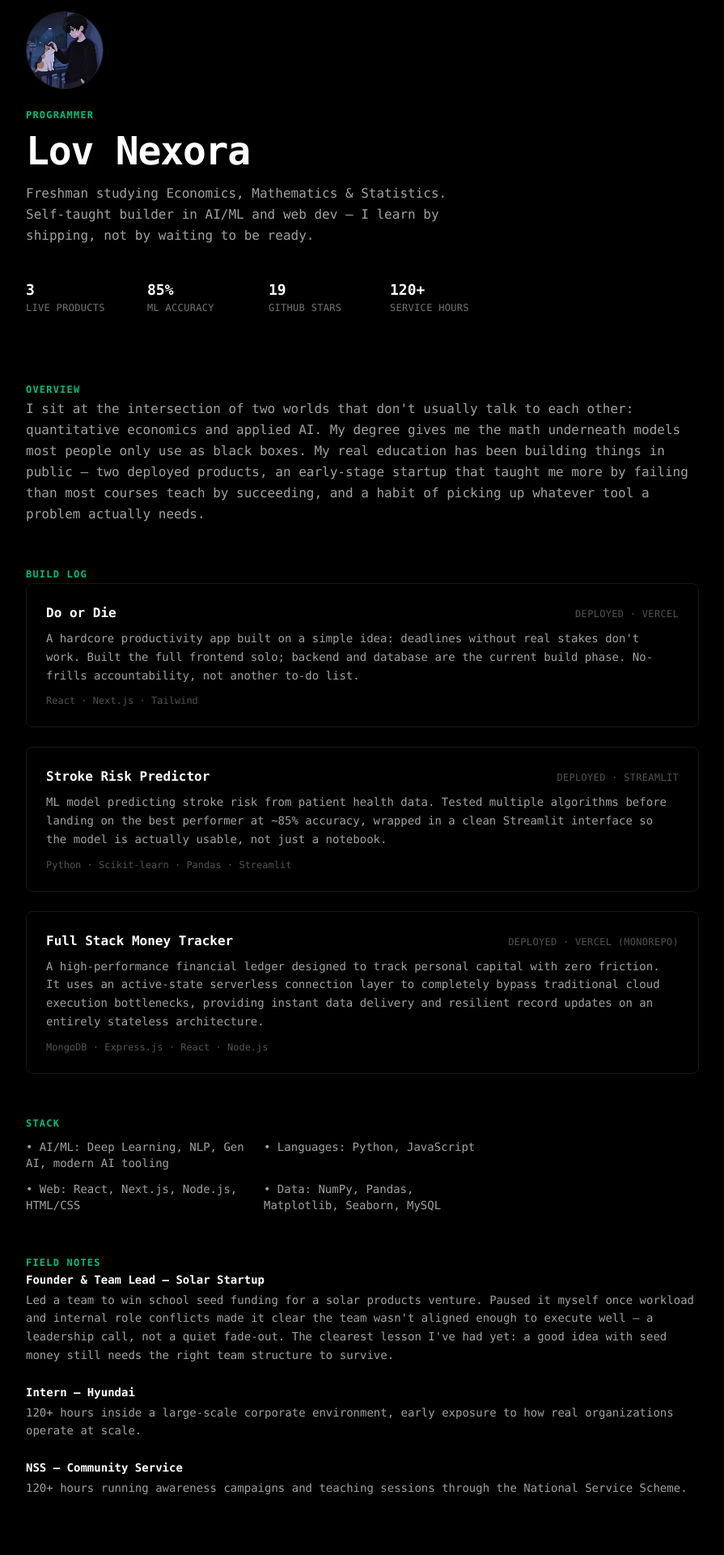
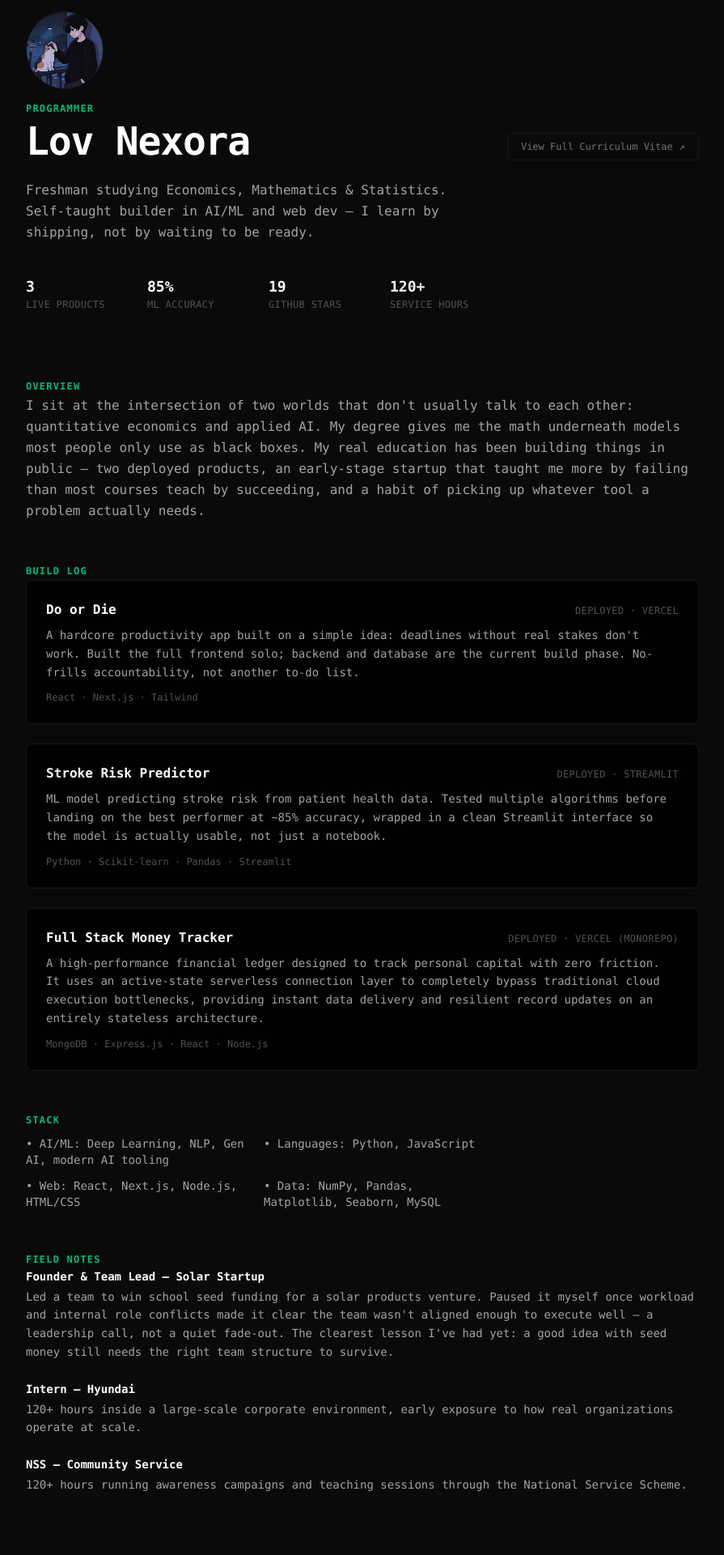
Before and after one commit to lovnexora/lovnexora, a Next.js app: page /cv in a window 1280 px wide. Shown: the part 180-2100 px from the top of the page at 81% size, without its empty margins (192-1087 px from the left). Built offline with nearby package versions, Linux system fonts and the light colour scheme.

Commit message:
added lot of things to it

```diff
--- a/app/cv/page.tsx
+++ b/app/cv/page.tsx
@@ -1,57 +1,129 @@
-
 import { TalkToMeButton } from '@/components/TalkToMe';
 import Link from 'next/link';
 
+// =========================================================================
+// CONFIGURATION MATRIX: EDIT THIS AREA ONLY TO UPDATE YOUR PROFILE DATA
+// =========================================================================
+const PROFILE_DATA = {
+  name: "Lov Nexora",
+  title: "Programmer",
+  photoUrl: "/lov_photo.jpg",
+  resumePdfUrl: "/lov_nexora_resume.pdf", // Place your resume PDF inside the 'public/' directory
+  status: "building",
+  tagline: "Freshman studying Economics, Mathematics & Statistics. Self-taught builder in AI/ML and web dev — I learn by shipping, not by waiting to be ready.",
+
+  metrics: [
+    { label: "Live products", value: "3" },
+    { label: "ML accuracy", value: "85%" },
+    { label: "GitHub stars", value: "19" },
+    { label: "Service hours", value: "120+" }
+  ],
+
+  overview: "I sit at the intersection of two worlds that don't usually talk to each other: quantitative economics and applied AI. My degree gives me the math underneath models most people only use as black boxes. My real education has been building things in public — two deployed products, an early-stage startup that taught me more by failing than most courses teach by succeeding, and a habit of picking up whatever tool a problem actually needs.",
+
+  stack: [
+    "AI/ML: Deep Learning, NLP, Gen AI, modern AI tooling",
+    "Languages: Python, JavaScript",
+    "Web: React, Next.js, Node.js, HTML/CSS",
+    "Data: NumPy, Pandas, Matplotlib, Seaborn, MySQL"
+  ],
+
+  buildLogs: [
+    {
+      title: "Do or Die",
+      platform: "Deployed · Vercel",
+      description: "A hardcore productivity app built on a simple idea: deadlines without real stakes don't work. Built the full frontend solo; backend and database are the current build phase. No-frills accountability, not another to-do list.",
+      tools: "React · Next.js · Tailwind"
+    },
+    {
+      title: "Stroke Risk Predictor",
+      platform: "Deployed · Streamlit",
+      description: "ML model predicting stroke risk from patient health data. Tested multiple algorithms before landing on the best performer at ~85% accuracy, wrapped in a clean Streamlit interface so the model is actually usable, not just a notebook.",
+      tools: "Python · Scikit-learn · Pandas · Streamlit"
+    },
+    {
+      title: "Full Stack Money Tracker",
+      platform: "Deployed · Vercel (monorepo)",
+      description: "A high-performance financial ledger designed to track personal capital with zero friction. It uses an active-state serverless connection layer to completely bypass traditional cloud execution bottlenecks, providing instant data delivery and resilient record updates on an entirely stateless architecture.",
+      tools: "MongoDB · Express.js · React · Node.js"
+    }
+  ],
+
+  fieldNotes: [
+    {
+      role: "Founder & Team Lead — Solar Startup",
+      description: "Led a team to win school seed funding for a solar products venture. Paused it myself once workload and internal role conflicts made it clear the team wasn't aligned enough to execute well — a leadership call, not a quiet fade-out. The clearest lesson I've had yet: a good idea with seed money still needs the right team structure to survive."
+    },
+    {
+      role: "Intern — Hyundai",
+      description: "120+ hours inside a large-scale corporate environment, early exposure to how real organizations operate at scale."
+    },
+    {
+      role: "NSS — Community Service",
+      description: "120+ hours running awareness campaigns and teaching sessions through the National Service Scheme."
+    }
+  ]
+};
+
+// =========================================================================
+// RUNTIME ARCHITECTURE LAYER (Do not modify unless changing structure)
+// =========================================================================
 export default function ProfileCV() {
   return (
-    <main className="max-w-4xl mx-auto px-8 py-24 min-h-screen flex flex-col justify-between font-mono selection:bg-neutral-800">
+    <main className="max-w-4xl mx-auto px-8 py-24 min-h-screen flex flex-col justify-between font-mono selection:bg-neutral-800 custom-main-layout">
       <div>
         {/* TOP NAVIGATION */}
         <div className="mb-16 flex items-center justify-between">
-          <Link href="/" className="text-xs text-neutral-600 hover:text-white transition-colors">
+          <Link href="/" className="text-xs custom-muted hover:text-emerald-500 transition-colors">
             ← Back to Index
           </Link>
-          <span className="text-xs text-neutral-600">status: building</span>
+          <span className="text-xs custom-muted">status: {PROFILE_DATA.status}</span>
           <TalkToMeButton />
         </div>
 
         {/* HERO SECTION */}
         <section className="mb-20">
-          <div className="mb-6">
+          <div className="flex flex-col md:flex-row md:items-end justify-between gap-6 mb-6">
+            <div>
               <img
-              src="/lov_photo.jpg"
-              alt="Lov Nexora"
-              className="w-24 h-24 rounded-full object-cover border border-neutral-800"
+                src={PROFILE_DATA.photoUrl}
+                alt={PROFILE_DATA.name}
+                className="w-24 h-24 rounded-full object-cover border custom-card mb-4"
               />
+              <div className="text-xs text-emerald-500 font-bold tracking-widest uppercase mb-2">
+                {PROFILE_DATA.title}
               </div>
-          <div className="text-xs text-emerald-500 font-bold tracking-widest uppercase mb-3">
-            Programmer
+              <h1 className="text-4xl md:text-5xl font-bold tracking-tight custom-header">
+                {PROFILE_DATA.name}
+              </h1>
             </div>
-          <h1 className="text-4xl md:text-5xl font-bold text-white tracking-tight mb-4">
-            Lov Nexora
-          </h1>
-          <p className="text-neutral-400 text-base leading-relaxed max-w-xl">
-            Freshman studying Economics, Mathematics &amp; Statistics. Self-taught builder
-            in AI/ML and web dev — I learn by shipping, not by waiting to be ready.
+
+            {/* ADVANCED RESUME DOWNLOAD ENGINE */}
+            <div>
+              <a
+                href={PROFILE_DATA.resumePdfUrl}
+                target="_blank"
+                rel="noopener noreferrer"
+                className="inline-flex items-center text-xs border px-4 py-2 rounded transition-all custom-pill hover:border-emerald-500 hover:text-emerald-500 group"
+              >
+                <span>View Full Curriculum Vitae</span>
+                <span className="ml-2 transform group-hover:translate-x-0.5 transition-transform">↗</span>
+              </a>
+            </div>
+          </div>
+
+          <p className="text-base leading-relaxed max-w-xl custom-main-layout">
+            {PROFILE_DATA.tagline}
           </p>
 
+          {/* DYNAMIC METRICS GENERATOR */}
           <div className="grid grid-cols-2 md:grid-cols-4 gap-6 mt-10 max-w-xl text-sm">
-            <div>
-              <div className="text-white font-bold text-lg">3</div>
-              <div className="text-neutral-500 text-xs uppercase tracking-wide">Live products</div>
+            {PROFILE_DATA.metrics.map((metric, idx) => (
+              <div key={idx}>
+                <div className="font-bold text-lg custom-header">{metric.value}</div>
+                <div className="custom-muted text-xs uppercase tracking-wide">{metric.label}</div>
               </div>
-            <div>
-              <div className="text-white font-bold text-lg">85%</div>
-              <div className="text-neutral-500 text-xs uppercase tracking-wide">ML accuracy</div>
-            </div>
-            <div>
-              <div className="text-white font-bold text-lg">19</div>
-              <div className="text-neutral-500 text-xs uppercase tracking-wide">GitHub stars</div>
-            </div>
-            <div>
-              <div className="text-white font-bold text-lg">120+</div>
-              <div className="text-neutral-500 text-xs uppercase tracking-wide">Service hours</div>
-            </div>
+            ))}
           </div>
         </section>
 
@@ -60,13 +132,8 @@ export default function ProfileCV() {
           {/* OVERVIEW */}
           <div className="space-y-2">
             <span className="text-xs text-emerald-500 font-bold tracking-widest uppercase">Overview</span>
-            <p className="text-neutral-400 leading-relaxed">
-              I sit at the intersection of two worlds that don't usually talk to each other:
-              quantitative economics and applied AI. My degree gives me the math underneath
-              models most people only use as black boxes. My real education has been building
-              things in public — two deployed products, an early-stage startup that taught me
-              more by failing than most courses teach by succeeding, and a habit of picking
-              up whatever tool a problem actually needs.
+            <p className="leading-relaxed custom-main-layout">
+              {PROFILE_DATA.overview}
             </p>
           </div>
 
@@ -74,55 +141,27 @@ export default function ProfileCV() {
           <div className="space-y-6">
             <span className="text-xs text-emerald-500 font-bold tracking-widest uppercase">Build Log</span>
 
-            {/* Project 1 */}
-            <div className="border border-neutral-900 rounded-lg p-6 space-y-2">
+            {PROFILE_DATA.buildLogs.map((log, idx) => (
+              <div key={idx} className="border rounded-lg p-6 space-y-2 custom-card">
                 <div className="flex items-baseline justify-between flex-wrap gap-2">
-                <h3 className="text-white font-bold">Do or Die</h3>
-                <span className="text-xs text-neutral-600 uppercase tracking-wide">Deployed · Vercel</span>
+                  <h3 className="font-bold custom-header">{log.title}</h3>
+                  <span className="text-xs uppercase tracking-wide custom-muted">{log.platform}</span>
                 </div>
-              <p className="text-neutral-400 text-sm leading-relaxed">
-                A hardcore productivity app built on a simple idea: deadlines without real
-                stakes don't work. Built the full frontend solo; backend and database are the
-                current build phase. No-frills accountability, not another to-do list.
+                <p className="text-sm leading-relaxed custom-main-layout">
+                  {log.description}
                 </p>
-              <div className="text-xs text-neutral-600 pt-1">React · Next.js · Tailwind</div>
+                <div className="text-xs pt-1 custom-muted">{log.tools}</div>
               </div>
-
-            {/* Project 2 */}
-            <div className="border border-neutral-900 rounded-lg p-6 space-y-2">
-              <div className="flex items-baseline justify-between flex-wrap gap-2">
-                <h3 className="text-white font-bold">Stroke Risk Predictor</h3>
-                <span className="text-xs text-neutral-600 uppercase tracking-wide">Deployed · Streamlit</span>
-              </div>
-              <p className="text-neutral-400 text-sm leading-relaxed">
-                ML model predicting stroke risk from patient health data. Tested multiple
-                algorithms before landing on the best performer at ~85% accuracy, wrapped in
-                a clean Streamlit interface so the model is actually usable, not just a notebook.
-              </p>
-              <div className="text-xs text-neutral-600 pt-1">Python · Scikit-learn · Pandas · Streamlit</div>
-            </div>
-
-            {/* Project 3 */}
-            <div className="border border-neutral-900 rounded-lg p-6 space-y-2">
-              <div className="flex items-baseline justify-between flex-wrap gap-2">
-                <h3 className="text-white font-bold">Full Stack Money Tracker</h3>
-                <span className="text-xs text-neutral-600 uppercase tracking-wide">Deployed · Vercel (monorepo)</span>
-              </div>
-              <p className="text-neutral-400 text-sm leading-relaxed">
-                A high-performance financial ledger designed to track personal capital with zero friction. It uses an active-state serverless connection layer to completely bypass traditional cloud execution bottlenecks, providing instant data delivery and resilient record updates on an entirely stateless architecture.
-              </p>
-              <div className="text-xs text-neutral-600 pt-1">MongoDB · Express.js · React · Node.js</div>
-            </div>
+            ))}
           </div>
 
           {/* STACK */}
           <div className="space-y-2">
             <span className="text-xs text-emerald-500 font-bold tracking-widest uppercase">Stack</span>
-            <div className="grid grid-cols-1 md:grid-cols-2 gap-3 text-neutral-400 max-w-xl pt-2 text-sm">
-              <div>• AI/ML: Deep Learning, NLP, Gen AI, modern AI tooling</div>
-              <div>• Languages: Python, JavaScript</div>
-              <div>• Web: React, Next.js, Node.js, HTML/CSS</div>
-              <div>• Data: NumPy, Pandas, Matplotlib, Seaborn, MySQL</div>
+            <div className="grid grid-cols-1 md:grid-cols-2 gap-3 max-w-xl pt-2 text-sm custom-main-layout">
+              {PROFILE_DATA.stack.map((item, idx) => (
+                <div key={idx}>• {item}</div>
+              ))}
             </div>
           </div>
 
@@ -130,40 +169,20 @@ export default function ProfileCV() {
           <div className="space-y-6">
             <span className="text-xs text-emerald-500 font-bold tracking-widest uppercase">Field Notes</span>
 
-            <div className="space-y-1">
-              <div className="flex items-baseline justify-between flex-wrap gap-2">
-                <h3 className="text-white font-bold text-sm">Founder &amp; Team Lead — Solar Startup</h3>
-              </div>
-              <p className="text-neutral-400 text-sm leading-relaxed">
-                Led a team to win school seed funding for a solar products venture. Paused it
-                myself once workload and internal role conflicts made it clear the team
-                wasn't aligned enough to execute well — a leadership call, not a quiet fade-out.
-                The clearest lesson I've had yet: a good idea with seed money still needs the
-                right team structure to survive.
+            {PROFILE_DATA.fieldNotes.map((note, idx) => (
+              <div key={idx} className="space-y-1">
+                <h3 className="font-bold text-sm custom-header">{note.role}</h3>
+                <p className="text-sm leading-relaxed custom-main-layout">
+                  {note.description}
                 </p>
               </div>
-
-            <div className="space-y-1">
-              <h3 className="text-white font-bold text-sm">Intern — Hyundai</h3>
-              <p className="text-neutral-400 text-sm leading-relaxed">
-                120+ hours inside a large-scale corporate environment, early exposure to how
-                real organizations operate at scale.
-              </p>
-            </div>
-
-            <div className="space-y-1">
-              <h3 className="text-white font-bold text-sm">NSS — Community Service</h3>
-              <p className="text-neutral-400 text-sm leading-relaxed">
-                120+ hours running awareness campaigns and teaching sessions through the
-                National Service Scheme.
-              </p>
-            </div>
+            ))}
           </div>
         </section>
       </div>
 
       {/* FOOTER */}
-      <footer className="mt-24 pt-8 border-t border-neutral-950 text-xs text-neutral-600 flex justify-between flex-wrap gap-2">
+      <footer className="mt-24 pt-8 border-t text-xs flex justify-between flex-wrap gap-2 custom-muted border-neutral-800{/* or matching theme color style */}">
         <span>Curriculum Vitae</span>
         <span>Open to collaboration</span>
       </footer>
--- a/app/globals.css
+++ b/app/globals.css
@@ -1 +1,54 @@
 @import "tailwindcss";
+
+/* DARK MODE (Default Core Layout) */
+:root {
+  --bg-main: #0a0a0a;
+  --bg-card: #010101;
+  --border-layout: #171717;
+  --text-header: #ffffff;
+  --text-body: #a3a3a3;
+  --text-muted: #525252;
+  --bg-pill: #0a0a0a;
+  --border-pill: #171717;
+  --text-pill: #737373;
+}
+
+/* LIGHT MODE ACTIVATION LAYER */
+html.light {
+  --bg-main: #f4f4f5;         /* Crisp light grey canvas */
+  --bg-card: #ffffff;         /* Pure white structural cards */
+  --border-layout: #e4e4e7;    /* Subtle, elegant divider outlines */
+  --text-header: #09090b;     /* Rich ink black headers */
+  --text-body: #27272a;       /* Highly legible slate charcoal body text */
+  --text-muted: #71717a;      /* Readable description labels */
+  --bg-pill: #f4f4f5;         /* Light contrast badges */
+  --border-pill: #e4e4e7;     /* Soft badge borders */
+  --text-pill: #4b5563;       /* Balanced technical stack font color */
+}
+
+/* Apply directly to layout root frames */
+html, body {
+  background-color: var(--bg-main) !important;
+  color: var(--text-body) !important;
+  transition: background-color 0.2s ease, color 0.2s ease;
+}
+
+/* Hard reset to prevent residual utility leakage */
+.custom-main-layout {
+  color: var(--text-body) !important;
+}
+.custom-header {
+  color: var(--text-header) !important;
+}
+.custom-muted {
+  color: var(--text-muted) !important;
+}
+.custom-card {
+  background-color: var(--bg-card) !important;
+  border-color: var(--border-layout) !important;
+}
+.custom-pill {
+  background-color: var(--bg-pill) !important;
+  border-color: var(--border-pill) !important;
+  color: var(--text-pill) !important;
+}
--- a/app/layout.tsx
+++ b/app/layout.tsx
@@ -1,11 +1,9 @@
 import type { Metadata } from "next";
 import "./globals.css";
-import { GoogleAnalytics } from "@next/third-parties/google";
-import { Analytics } from "@vercel/analytics/next"
 
 export const metadata: Metadata = {
-  title: "lovnexora",
-  description: "Terminal Workspace",
+  title: "Lov Nexora | Portfolio",
+  description: "Building the future I want to live in.",
 };
 
 export default function RootLayout({
@@ -14,12 +12,10 @@ export default function RootLayout({
   children: React.ReactNode;
 }>) {
   return (
-    <html lang="en" className="bg-[#000000]">
-      <body className="antialiased bg-[#000000] text-neutral-400 font-mono select-none">
+    <html lang="en">
+      <body className="antialiased font-mono select-none">
         {children}
       </body>
-      <GoogleAnalytics gaId="G-G5FS89Z38W" />
-      <Analytics />
     </html>
   );
 }
```
Also changed, not shown: app/blog/[slug]/page.tsx (+15 -12 lines), app/blog/page.tsx (+13 -15 lines), app/page.tsx (+79 -28 lines), app/projects/page.tsx (+9 -13 lines), components/ThemeToggle.tsx (added, +99 -0 lines), 1 other file (tests, documents, lock files or other folders). Lines whose indentation alone changed are shown as unchanged.
